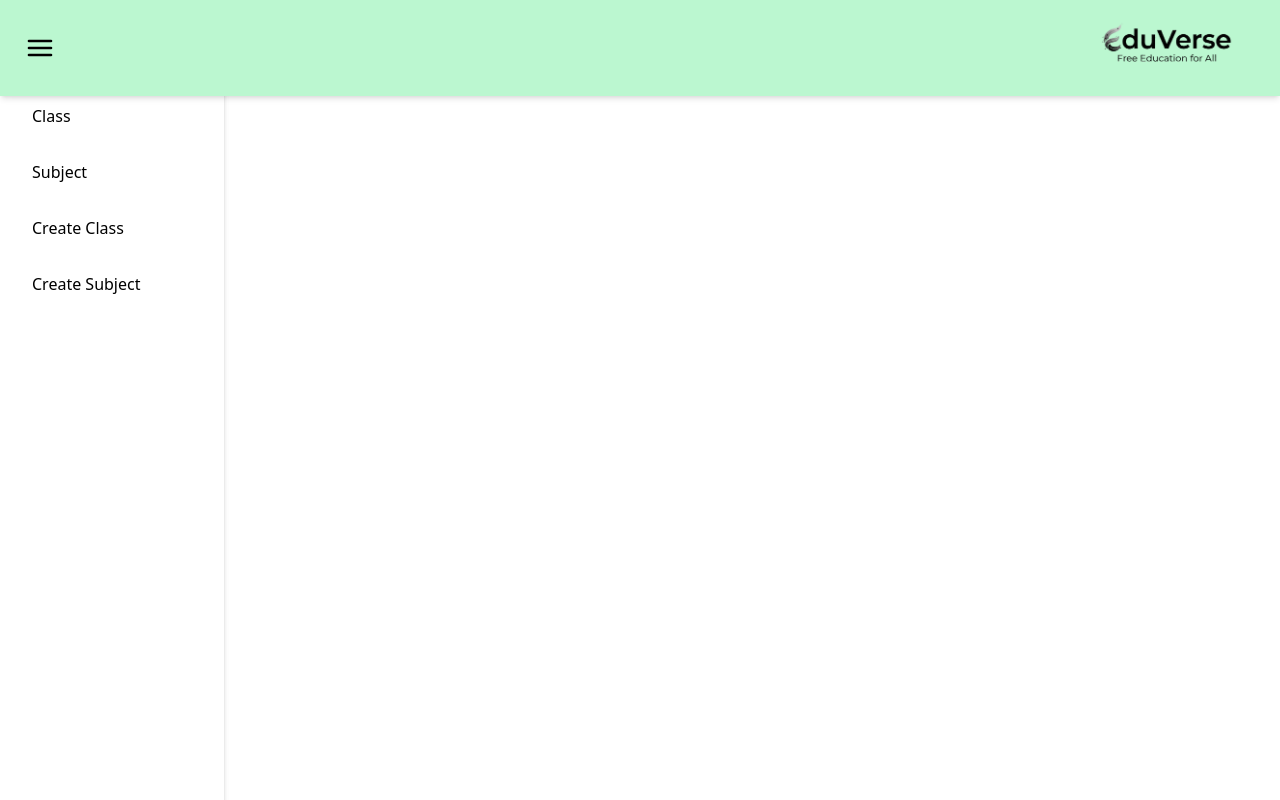
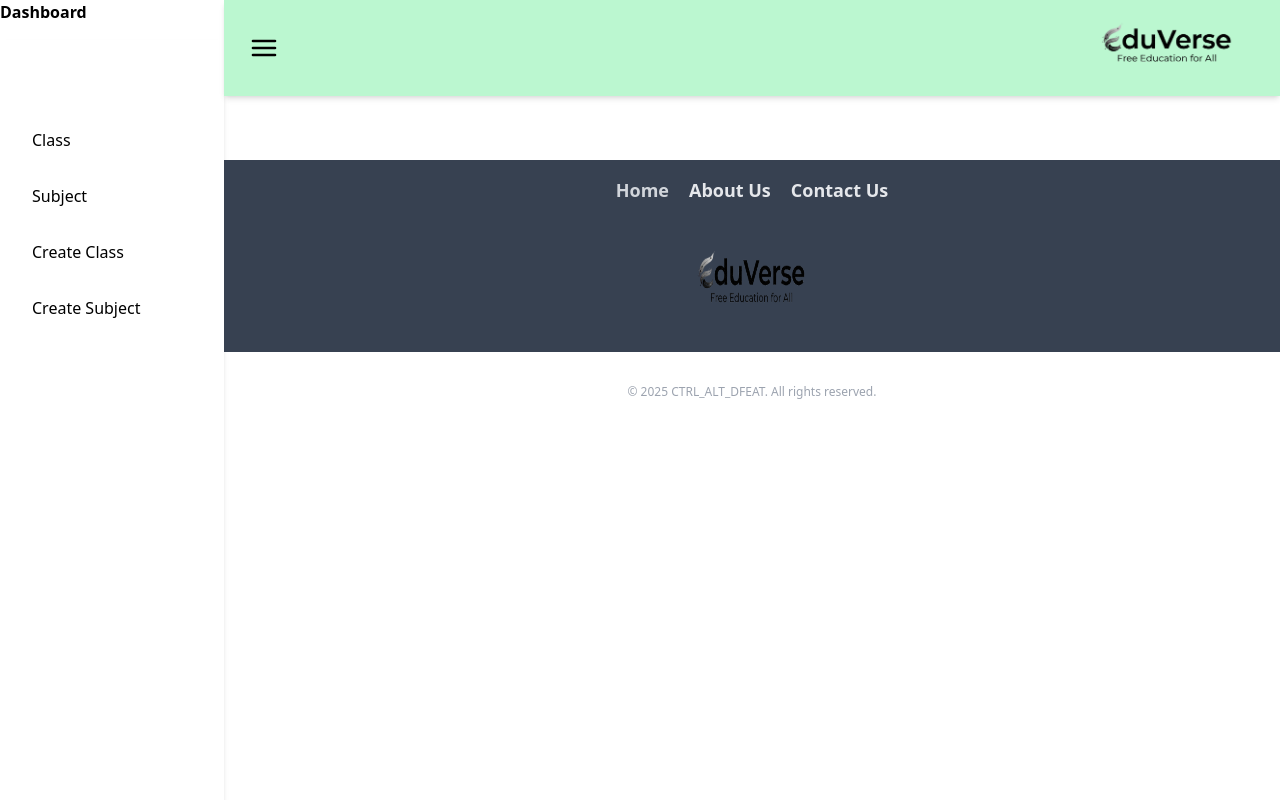
Before and after one commit to rishikesh-babu/EduVerse, a React (Vite) app in the folder client/: page /admin in a window 1280 px wide. Shown: the top 800 px of the page. Built offline with nearby package versions, Linux system fonts and the light colour scheme; no server answers.

Commit message:
Updated sidebar

```diff
--- a/client/src/Components/Admin/AdminNavBar.jsx
+++ b/client/src/Components/Admin/AdminNavBar.jsx
@@ -17,7 +17,7 @@ export default function AdminNavBar({ children }) {
 
     return (
         <>
-            <div className="w-full bg-green-200 shadow-md px-4 py-3 flex items-center justify-between fixed top-0 z-40">
+            <div className="w-full bg-green-200 shadow-md px-4 py-3 flex items-center justify-between z-50">
                 <div className='flex justify-end'>
                     <button
                         onClick={() => dispatch(toggleSideBar())}
--- a/client/src/Components/Admin/SiderBar.jsx
+++ b/client/src/Components/Admin/SiderBar.jsx
@@ -24,10 +24,11 @@ export const SiderBar = () => {
     ]
     return (
         <div>
-            <div className="w-56 min-h-screen bg-transparent shadow-md px-6 py-20 space-y-4 sticky bottom-0 hidden md:block">
+            <div className='font-bold'>
+                Dashboard
             </div>
 
-            <div className="fixed w-56 min-h-screen bg-white shadow-md px-6 py-20 mt-4 space-y-4 top-0 left-0 bottom-0 z-30 overflow-y-auto hide-scrollbar">
+            <div className="w-56 min-h-screen bg-white shadow-md px-6 py-20 mt-4 space-y-4 top-0 left-0 bottom-0 z-30 overflow-y-auto hide-scrollbar">
                 {sideBarContents.map((item, index) => (
                     <Link
                         to={item.link}
--- a/client/src/Router/AdminLayout.jsx
+++ b/client/src/Router/AdminLayout.jsx
@@ -6,12 +6,15 @@ import { SiderBar } from '../Components/Admin/SiderBar'
 
 export default function AdminLayout() {
     return (
-    <div>
+        <div className='min-h-screen overflow-x-hidden flex'>
+            <SiderBar />
+            <main className='flex flex-col flex-grow ml-auto w-full transition-all duration-300'>
                 <AdminNavBar />
-      <div className='flex-1 mt-16'>
-        <SiderBar /> <Outlet />
+                <div className='mt-16'>
+                    <Outlet />
                 </div>
                 <Footer />
+            </main>
         </div>
     )
 }
```
Lines whose indentation alone changed are shown as unchanged.
